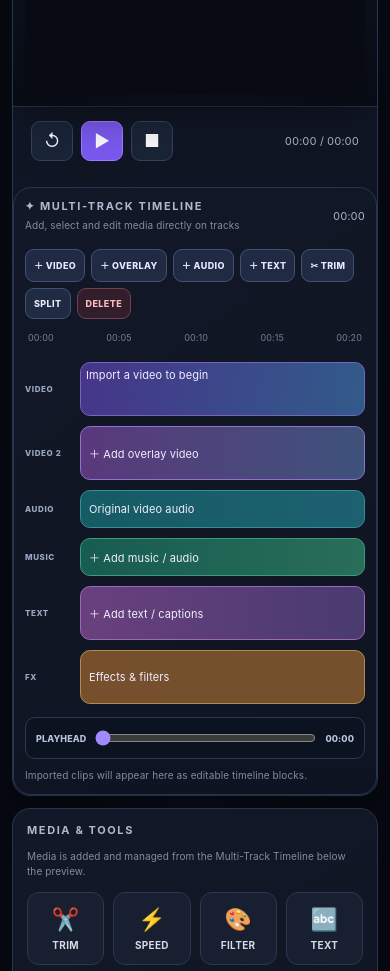
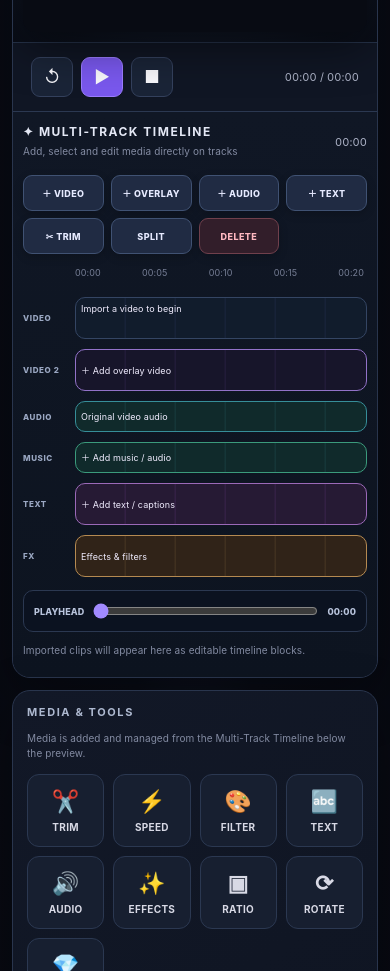
Before and after one commit to ujjwal8228801702-sudo/JUST-EDITOR-Repository, a website: page index.html in a window 390 px wide. Shown: the part 398-1369 px from the top of the page. Drawn offline with Linux system fonts and the light colour scheme.

Commit message:
Match reference editor layout with integrated multi-track timeline

```diff
--- a/index.html
+++ b/index.html
@@ -307,6 +307,50 @@ $('exportBtn').onclick=exportVideo;
 <style>
 #ujjwal-footer{padding:22px 12px 28px;text-align:center;color:#9ca3af;font:600 14px system-ui,sans-serif;letter-spacing:2px;border-top:1px solid rgba(255,255,255,.09);margin-top:24px}
 #ujjwal-footer span{background:linear-gradient(90deg,#ff4d6d,#ffb703,#38bdf8,#a78bfa,#34d399);-webkit-background-clip:text;background-clip:text;color:transparent;text-shadow:0 0 14px rgba(56,189,248,.22)}
+
+/* Final reference-layout pass: preview and timeline form one editor column */
+.timelineCard{
+  margin:0!important;
+  border:0!important;
+  border-top:1px solid #2b3851!important;
+  border-radius:0!important;
+  box-shadow:none!important;
+  background:linear-gradient(180deg,#101725,#0d1420)!important;
+}
+.timelineCard .timeline{padding:16px 18px 18px}
+.timelinehead h3{font-size:12px;letter-spacing:1.5px;color:#e4e8f5}
+.timelineActions{display:flex;gap:7px;flex-wrap:wrap}
+.tladd{min-height:36px;white-space:nowrap;box-shadow:0 3px 10px #0003}
+.trackrow{position:relative}
+.trackname{flex:0 0 54px}
+.track{min-width:0;position:relative}
+.videoTrackArea{background:repeating-linear-gradient(90deg,#111c2c 0,#111c2c 48px,#172238 49px,#172238 50px)!important;border:1px solid #344563!important}
+#overlayTrack{background:repeating-linear-gradient(90deg,#17152a 0,#17152a 48px,#211b38 49px,#211b38 50px)!important}
+#audioTrack,#musicTrack{background:repeating-linear-gradient(90deg,#102a2b 0,#102a2b 48px,#153638 49px,#153638 50px)!important}
+#textTrack{background:repeating-linear-gradient(90deg,#261a34 0,#261a34 48px,#332044 49px,#332044 50px)!important}
+#fxTrack{background:repeating-linear-gradient(90deg,#302318 0,#302318 48px,#40301f 49px,#40301f 50px)!important}
+.timelineScrub{position:sticky;left:0}
+.timelineClipList{padding:2px 0 5px}
+.timelineTextInput{font-size:13px}
+@media(max-width:720px){
+ .studio{display:flex;flex-direction:column;gap:12px}
+ .studio>section.card{width:100%}
+ .studio>aside.side{width:100%}
+ .preview{min-height:280px;padding:10px}
+ .stage{height:260px}
+ .timelineCard .timeline{padding:12px 10px 14px}
+ .timelineActions{display:grid;grid-template-columns:repeat(4,minmax(0,1fr))}
+ .tladd{padding:8px 4px;font-size:9px;min-width:0}
+ .trackrow{gap:6px}
+ .trackname{flex-basis:46px;font-size:8px}
+ .track{height:42px;font-size:9px;padding:5px}
+ .track.audio{height:31px}
+ .ruler{padding-left:52px}
+}
+@media(min-width:721px){
+ .studio>section.card{min-width:0}
+ .studio>aside.side{min-width:0}
+}
 </style>
 <footer id="ujjwal-footer">Made with care by <span>Ujjwal</span></footer>
 </body>
```
